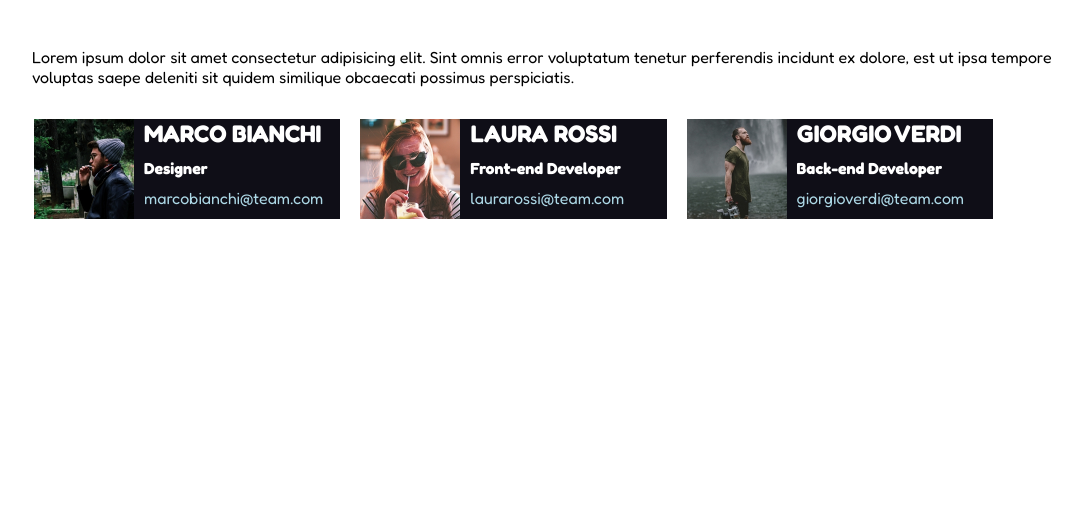
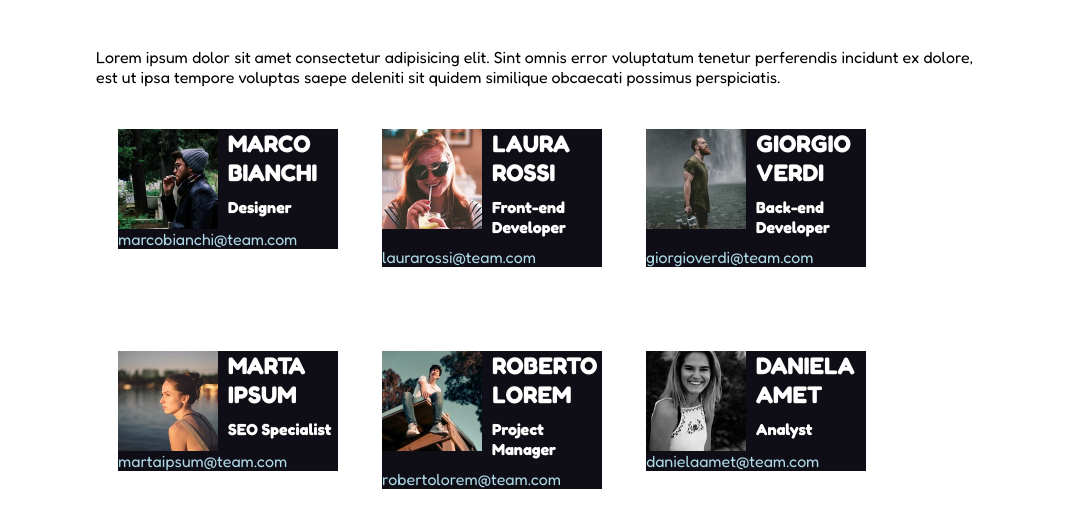
Before and after one commit to samuelecozzubbo/html-css-float-cards, a plain HTML site: page index.html in a window 1280 px wide. Shown: the part 92-620 px from the top of the page, without its empty margins (96-1178 px from the left). Drawn offline with Linux system fonts and the light colour scheme.

Commit message:
main-part-completed

```diff
--- a/css/style.css
+++ b/css/style.css
@@ -6,7 +6,7 @@
 }
 
 #container{
-    width: 80%;
+    width: 70%;
     margin: 50px auto;
 }
 
@@ -28,9 +28,16 @@ h1{
     background-color: rgb(15, 14, 23);
     min-height: 100px;
     border: solid 2px white;
-    width: calc(100% / 3.3);
+    width: calc(100% / 4);
     float: left;
-    margin: 30px 16px 30px auto;
+    margin: 40px 20px 40px;
+}
+
+
+.row::after{
+    content: "";
+    display: table;
+    clear: both;
 }
 
 img{
--- a/index.html
+++ b/index.html
@@ -48,12 +48,38 @@
                             <a link type="email">giorgioverdi@team.com</a>
                         </div>
                     </div>
-
+                </div>
+            </section>
+            <!-- Second row -->
+            <section>
+                <div class="row">
+                    <div class="col">
+                        <img src="img/female2.png" alt="fotomarta">
+                        <div class="profileinformation">
+                            <h2>MARTA IPSUM</h2>
+                            <h4>SEO Specialist</h4>
+                            <a link type="email">martaipsum@team.com</a>
+                        </div>
+                    </div>
+                    <div class="col">
+                        <img src="img/male3.png" alt="fotoroberto">
+                        <div class="profileinformation">
+                            <h2>ROBERTO LOREM</h2>
+                            <h4>Project Manager</h4>
+                            <a link type="email">robertolorem@team.com</a>
+                        </div>
+                    </div>
+                    <div class="col">
+                        <img src="img/female3.png" alt="fotodaniela">
+                        <div class="profileinformation">
+                            <h2>DANIELA AMET</h2>
+                            <h4>Analyst</h4>
+                            <a link type="email">danielaamet@team.com</a>
+                        </div>
+                    </div>
+                </div>
             </section>
 
-            <section>
-
-            </section>
         </main>
     </div>
 
```
